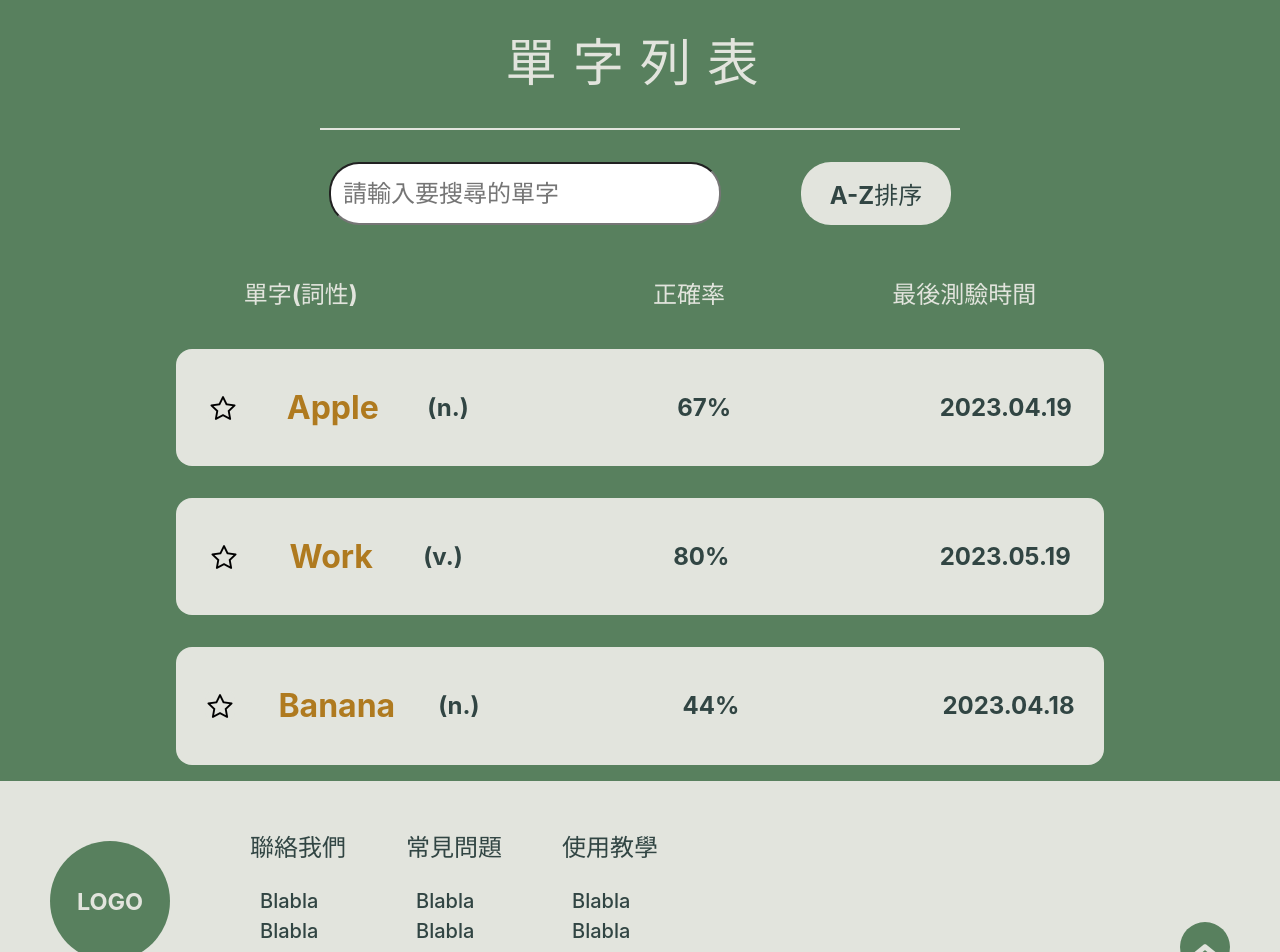
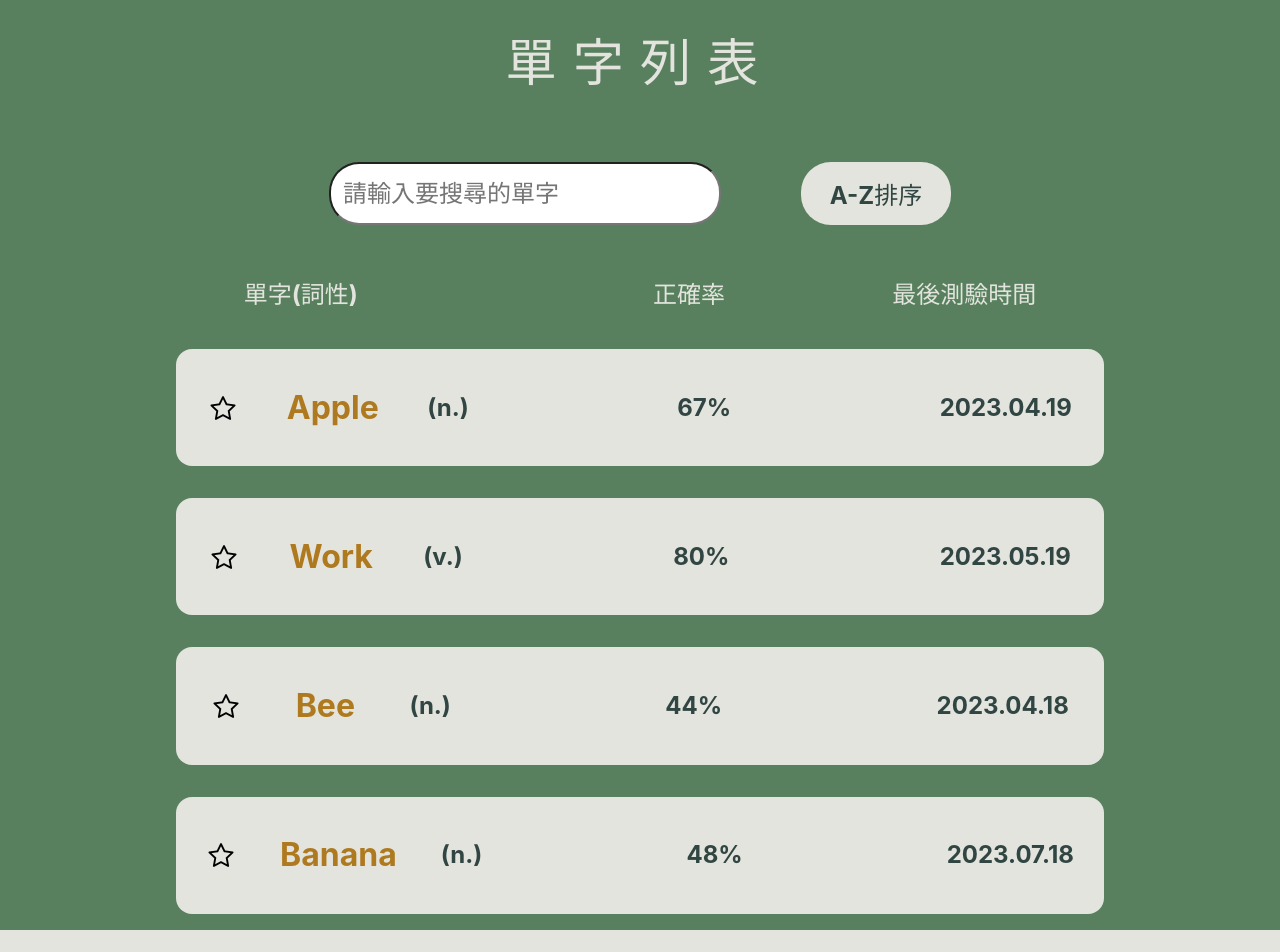
Before and after one commit to HUANZILin/EZ-English-Frontend, a React (Vite) app: page /vocabulary/list in a window 1280 px wide. Shown: the part 80-1032 px from the top of the page. Built offline with nearby package versions, Linux system fonts and the light colour scheme.

Commit message:
Vocabulary Card Sorting

```diff
--- a/src/components/FuncBar.jsx
+++ b/src/components/FuncBar.jsx
@@ -17,20 +17,31 @@ const FuncButton = styled.button`
 const FuncBar = (props) => {
 
     const [searchWord,setSearchWord] = useState("");
+    const [isSorting,setIsSorting] = useState(false);
 
     const changeHandler =(event) => {
         setSearchWord(event.target.value);
+        setIsSorting(false);
     };
+
+    const sortHandler = () => {
+        setIsSorting(true);
+    };
+
+    useEffect(() => {
+        props.isSorting(isSorting);
+    }, [isSorting]);
 
     useEffect(() => {
         props.isSearching(searchWord);
     }, [searchWord]);
 
+
     return(
         <Container>
             <input type="text" placeholder="請輸入要搜尋的單字" style={{width: '30vw',borderRadius: '30px',color: '#314543',fontSize: '1.5rem',fontWeight: 'bold',textIndent:'10px'}} onChange={changeHandler}/>
             <button type="button" style={{color: '#314543',border: 'none',fontWeight: 'bold',marginLeft: '5rem',fontSize: '1.5rem',
-    borderRadius: '30px'}}>A-Z排序</button>
+    borderRadius: '30px'}} onClick={sortHandler}>A-Z排序</button>
         </Container>
     );
 };
--- a/src/components/Title.jsx
+++ b/src/components/Title.jsx
@@ -10,7 +10,7 @@ const Title = (props) => {
             marginTop: "0.2rem",
             height: "0.1rem",
             width: "50vw",
-            backgroundColor: "#e2e4dd",
+            backgroundcolor: "#e2e4dd",
             alignItems: "center"}}></div>
         </Container>
     );
--- a/src/page/VocabularyListPage.jsx
+++ b/src/page/VocabularyListPage.jsx
@@ -44,10 +44,17 @@ const DUMMY_WORD = [
     },
     {
         id : "T2",
-        Vocabulary : "Banana",
+        Vocabulary : "Bee",
         PartOfSpeech : "n.",
         Correct : "44%",
         LatestPractice : "2023.04.18"
+    },
+    {
+        id : "T3",
+        Vocabulary : "Banana",
+        PartOfSpeech : "n.",
+        Correct : "48%",
+        LatestPractice : "2023.07.18"
     }
 ]
 
@@ -57,13 +64,30 @@ const VocabularyListPage = () => {
 
     const NowSearchWord = (searchWord) => {
         setOnPlaying(DUMMY_WORD.filter(word => word.Vocabulary.toLowerCase().includes(searchWord)));
-    }
+    };
+
+    const NowSorting = (isSorting) => {
+        if(isSorting){
+            const sortedWords = [...onPlaying].sort((a, b) => {
+                const nameA = a.Vocabulary.toLowerCase();
+                const nameB = b.Vocabulary.toLowerCase();
+                if (nameA < nameB) {
+                    return -1;
+                }
+                if (nameA > nameB) {
+                    return 1;
+                }
+                return 0;
+            });
+            setOnPlaying(sortedWords);
+        }
+    };
 
 
     return(
         <Container>
             <Title title="單字列表"/>
-            <FuncBar isSearching={NowSearchWord}/>
+            <FuncBar isSearching={NowSearchWord} isSorting={NowSorting}/>
             <Smalltit>
             <h2>單字(詞性)</h2>
             <h2 style={{paddingLeft : "8rem"}}>正確率</h2>
```
